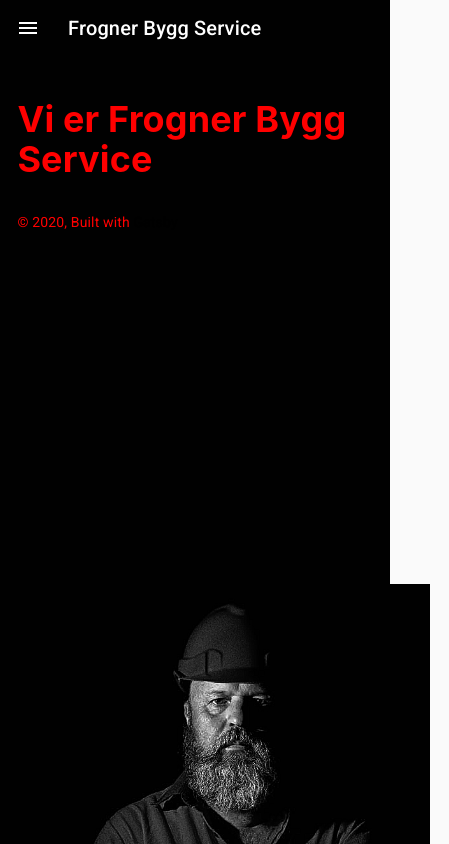
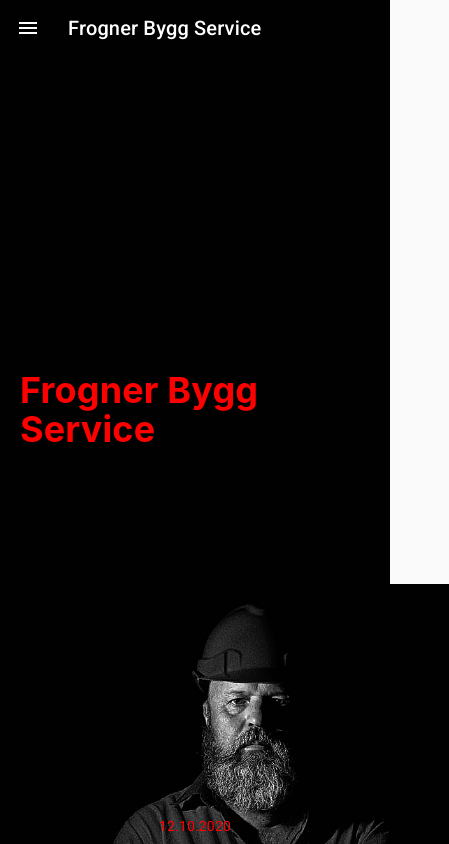
Before and after one commit to simmer5/frogner-bygg, a Gatsby site: page / in a window 390 px wide. Shown: the whole page, 449 px wide, since content can reach past the window. Built offline with nearby package versions, Linux system fonts and the light colour scheme; Gatsby itself is replaced by a stand-in of ours.

Commit message:
fixed responsivnes

```diff
--- /dev/null
+++ b/src/components/date.js
@@ -0,0 +1,12 @@
+import React from 'react'
+
+const date = () => {
+    const d = new Date()
+     return (
+        <div syles={{color: '#f00', position: 'sticy', bottom:0 }}>
+            {d.getUTCDate()}.{d.getMonth()+1}.{d.getFullYear()}
+        </div>
+    )
+}
+
+export default date
--- a/src/components/header.js
+++ b/src/components/header.js
@@ -25,7 +25,7 @@ import ListIcon from '@material-ui/icons/ViewList'
 const drawerWidth = '90vw'
 
 const useStyles = makeStyles(theme => ({
-  root: {
+	headerRoot: {
 		display: 'flex',
 	},
 	appBar: {
@@ -96,10 +96,10 @@ const Header = ({ siteTitle }) => {
 	}
 
 	return (
-    <div className={classes.root}>
+		<div className={classes.headerRoot}>
 			<CssBaseline />
 			<AppBar
-        position="fixed"
+				position='fixed'
 				elevation={0}
 				className={clsx(classes.appBar, {
 					[classes.appBarShift]: open,
@@ -107,23 +107,23 @@ const Header = ({ siteTitle }) => {
 			>
 				<Toolbar>
 					<IconButton
-            color="inherit"
-            aria-label="Open drawer"
+						color='inherit'
+						aria-label='Open drawer'
 						onClick={handleDrawerOpen}
-            edge="start"
+						edge='start'
 						className={clsx(classes.menuButton, open && classes.hide)}
 					>
 						<MenuIcon />
 					</IconButton>
-          <Typography variant="h6" color="inherit">
+					<Typography variant='h6' color='inherit'>
 						{siteTitle}
 					</Typography>
 				</Toolbar>
 			</AppBar>
 			<Drawer
 				className={classes.drawer}
-        variant="persistent"
-        anchor="left"
+				variant='persistent'
+				anchor='left'
 				open={open}
 				classes={{
 					paper: classes.drawerPaper,
@@ -140,7 +140,7 @@ const Header = ({ siteTitle }) => {
 				</div>
 				<Divider />
 				<List>
-          <Link to="/">
+					<Link to='/'>
 						<ListItem button>
 							<ListItemIcon>
 								<HomeIcon />
@@ -148,7 +148,7 @@ const Header = ({ siteTitle }) => {
 							<ListItemText>Home</ListItemText>
 						</ListItem>
 					</Link>
-          <Link to="/components">
+					<Link to='/components'>
 						<ListItem button>
 							<ListItemIcon>
 								<ListIcon />
--- a/src/components/layout.css
+++ b/src/components/layout.css
@@ -1,5 +1,5 @@
 html {
-  font-family: "Roboto", sans-serif;
+	font-family: 'Roboto', sans-serif;
 	text-decoration: none;
 	-ms-text-size-adjust: 100%;
 	-webkit-text-size-adjust: 100%;
@@ -28,7 +28,7 @@ menu,
 nav,
 section,
 summary {
-  display: block;
+	/* display: block; */
 }
 audio,
 canvas,
@@ -102,7 +102,7 @@ code,
 kbd,
 pre,
 samp {
-  font-family: "Roboto", sans-serif;
+	font-family: 'Roboto', sans-serif;
 	font-size: 1em;
 }
 figure {
@@ -132,22 +132,22 @@ button,
 select {
 	text-transform: none;
 }
-[type="reset"],
-[type="submit"],
+[type='reset'],
+[type='submit'],
 button,
-html [type="button"] {
+html [type='button'] {
 	-webkit-appearance: button;
 }
-[type="button"]::-moz-focus-inner,
-[type="reset"]::-moz-focus-inner,
-[type="submit"]::-moz-focus-inner,
+[type='button']::-moz-focus-inner,
+[type='reset']::-moz-focus-inner,
+[type='submit']::-moz-focus-inner,
 button::-moz-focus-inner {
 	border-style: none;
 	padding: 0;
 }
-[type="button"]:-moz-focusring,
-[type="reset"]:-moz-focusring,
-[type="submit"]:-moz-focusring,
+[type='button']:-moz-focusring,
+[type='reset']:-moz-focusring,
+[type='submit']:-moz-focusring,
 button:-moz-focusring {
 	outline: 1px dotted ButtonText;
 }
@@ -167,21 +167,21 @@ legend {
 textarea {
 	overflow: auto;
 }
-[type="checkbox"],
-[type="radio"] {
+[type='checkbox'],
+[type='radio'] {
 	box-sizing: border-box;
 	padding: 0;
 }
-[type="number"]::-webkit-inner-spin-button,
-[type="number"]::-webkit-outer-spin-button {
+[type='number']::-webkit-inner-spin-button,
+[type='number']::-webkit-outer-spin-button {
 	height: auto;
 }
-[type="search"] {
+[type='search'] {
 	-webkit-appearance: textfield;
 	outline-offset: -2px;
 }
-[type="search"]::-webkit-search-cancel-button,
-[type="search"]::-webkit-search-decoration {
+[type='search']::-webkit-search-cancel-button,
+[type='search']::-webkit-search-decoration {
 	-webkit-appearance: none;
 }
 ::-webkit-input-placeholder {
@@ -208,14 +208,14 @@ html {
 }
 body {
 	color: hsla(0, 0%, 0%, 0.8);
-  font-family: "Roboto", sans-serif;
+	font-family: 'Roboto', sans-serif;
 	font-weight: normal;
 	word-wrap: break-word;
 	font-kerning: normal;
-  -moz-font-feature-settings: "kern", "liga", "clig", "calt";
-  -ms-font-feature-settings: "kern", "liga", "clig", "calt";
-  -webkit-font-feature-settings: "kern", "liga", "clig", "calt";
-  font-feature-settings: "kern", "liga", "clig", "calt";
+	-moz-font-feature-settings: 'kern', 'liga', 'clig', 'calt';
+	-ms-font-feature-settings: 'kern', 'liga', 'clig', 'calt';
+	-webkit-font-feature-settings: 'kern', 'liga', 'clig', 'calt';
+	font-feature-settings: 'kern', 'liga', 'clig', 'calt';
 }
 img {
 	max-width: 100%;
@@ -579,10 +579,10 @@ td,
 th {
 	text-align: left;
 	border-bottom: 1px solid hsla(0, 0%, 0%, 0.12);
-  font-feature-settings: "tnum";
-  -moz-font-feature-settings: "tnum";
-  -ms-font-feature-settings: "tnum";
-  -webkit-font-feature-settings: "tnum";
+	font-feature-settings: 'tnum';
+	-moz-font-feature-settings: 'tnum';
+	-ms-font-feature-settings: 'tnum';
+	-webkit-font-feature-settings: 'tnum';
 	padding-left: 0.96667rem;
 	padding-right: 0.96667rem;
 	padding-top: 0.725rem;
@@ -600,8 +600,8 @@ tt,
 code {
 	background-color: hsla(0, 0%, 0%, 0.04);
 	border-radius: 3px;
-  font-family: "SFMono-Regular", Consolas, "Roboto Mono", "Droid Sans Mono",
-    "Liberation Mono", Menlo, Courier, monospace;
+	font-family: 'SFMono-Regular', Consolas, 'Roboto Mono', 'Droid Sans Mono',
+		'Liberation Mono', Menlo, Courier, monospace;
 	padding: 0;
 	padding-top: 0.2em;
 	padding-bottom: 0.2em;
@@ -615,13 +615,13 @@ code:after,
 tt:before,
 tt:after {
 	letter-spacing: -0.2em;
-  content: " ";
+	content: ' ';
 }
 pre code:before,
 pre code:after,
 pre tt:before,
 pre tt:after {
-  content: "";
+	content: '';
 }
 @media only screen and (max-width: 480px) {
 	html {
--- a/src/components/layout.js
+++ b/src/components/layout.js
@@ -1,37 +1,14 @@
 import React from 'react'
 import PropTypes from 'prop-types'
-
-import useMediaQuery from '@material-ui/core/useMediaQuery'
-import { makeStyles } from '@material-ui/core/styles'
-import CardMedia from '@material-ui/core/CardMedia'
-import Face from '../images/face.png'
 
 import { StaticQuery, graphql } from 'gatsby'
 
 import Header from './header'
+import Date from './date'
 
 import './layout.css'
 
-const useStyles = makeStyles(theme => ({
-  bgImageMo: {
-    position: 'fixed',
-    bottom: 0,
-    right: '-40px',
-    width: '100%',
-    marginBottom: 0,
-  },
-  bgImageDe: {
-    position: 'fixed',
-    bottom: 0,
-    right: '-40px',
-    width: '60%',
-    marginBottom: 0,
-  },
-}))
-
 const Layout = ({ children }) => {
-  const classes = useStyles()
-  const matches = useMediaQuery('(min-width:600px)')
 	return (
 		<StaticQuery
 			query={graphql`
@@ -46,31 +23,34 @@ const Layout = ({ children }) => {
 			render={data => (
 				<div
 					style={{
-            minHeight: '100vh',
-            background: '#010101',
+						minHeight: `100vh`,
+						background: `#010101`,
+						display: `flex`,
+						flexDirection: `column`,
 					}}
 				>
 					<Header siteTitle={data.site.siteMetadata.title} />
 					<div
 						style={{
-              margin: `0 auto`,
-              maxWidth: 960,
-              padding: `0px 1.0875rem 1.45rem`,
-              paddingTop: 100,
+							//margin: `0 auto`,
+							maxWidth: `100vw`,
+							//padding: `0px 1.0875rem 1.45rem`,
 						}}
 					>
-            <main>
-              <CardMedia
-                className={!matches ? classes.bgImageMo : classes.bgImageDe}
-                component="img"
-                image={Face}
-              />
-              {children}
-            </main>
-            <footer style={{ paddingTop: 10, color: '#f00' }}>
-              © {new Date().getFullYear()}, Built with
-              {` `}
-              <a href="https://www.gatsbyjs.org">Gatsby</a>
+						{/* {children} */}
+						<main>{children}</main>
+						<footer
+							style={{
+								paddingTop: '.5rem',
+								paddingBottom: '.5rem',
+								color: '#f00',
+								position: 'fixed',
+								bottom: 0,
+								width: '100vw',
+								textAlign: 'center',
+							}}
+						>
+							<Date />
 						</footer>
 					</div>
 				</div>
--- a/src/pages/index.js
+++ b/src/pages/index.js
@@ -4,44 +4,64 @@ import Layout from '../components/layout'
 
 import SEO from '../components/seo'
 
+import useMediaQuery from '@material-ui/core/useMediaQuery'
 import { makeStyles } from '@material-ui/core/styles'
-import { Zoom } from '@material-ui/core'
+import CardMedia from '@material-ui/core/CardMedia'
+import Face from '../images/face.png'
 
 const useStyles = makeStyles(theme => ({
-  root: {
+	container: {
+		height: '100vh',
+	},
+	text: {
+		position: 'absolute',
+		color: '#f00',
+		padding: '20px',
+		left: 0,
+		zIndex: 1,
+	},
+	centerAligned: {
+		display: 'flex',
+		alignItems: 'center',
+		justifyContent: 'flex-end',
+	},
+	fotoContainer: {
+		background: 'red',
+		display: 'flex',
+		justifyContent: 'flex-end',
+	},
+	bgImageMo: {
+		marginBottom: 0,
 		width: '100%',
-    backgroundColor: theme.palette.background.paper,
+		position: 'absolute',
+		bottom: 0,
+		left: '15vw',
 	},
-  nested: {
-    paddingLeft: theme.spacing(4),
+	bgImageDe: {
+		marginBottom: 0,
+		width: '60%',
+		alignSelf: 'flex-end',
 	},
 }))
 
 const IndexPage = () => {
 	const classes = useStyles()
-  const [features, setFeatures] = React.useState(true)
-  const [info, setInfo] = React.useState(true)
-
-  function handleClick(id) {
-    switch (id) {
-      case 'features':
-        setFeatures(!features)
-        break
-      case 'info':
-        setInfo(!info)
-        break
-      default: {
-        return
-      }
-    }
-  }
+	const matches = useMediaQuery('(min-width:600px)')
 
 	return (
 		<Layout>
-      <SEO title="Home" />
-      <h1 style={{ zIndex: 1, color: '#f00 ', Zoom: 2 }}>
-        Vi er Frogner Bygg Service
-      </h1>
+			<SEO title='Home' />
+			<div className={`${classes.container} ${classes.centerAligned}`}>
+				<h1 className={classes.text}>Frogner Bygg Service</h1>
+
+				{/* <div className={classes.fotoContainer}> */}
+				<CardMedia
+					className={!matches ? classes.bgImageMo : classes.bgImageDe}
+					component='img'
+					image={Face}
+				/>
+				{/* </div> */}
+			</div>
 		</Layout>
 	)
 }
```
Also changed, not shown: 1 other file. Lines whose indentation alone changed are shown as unchanged.
